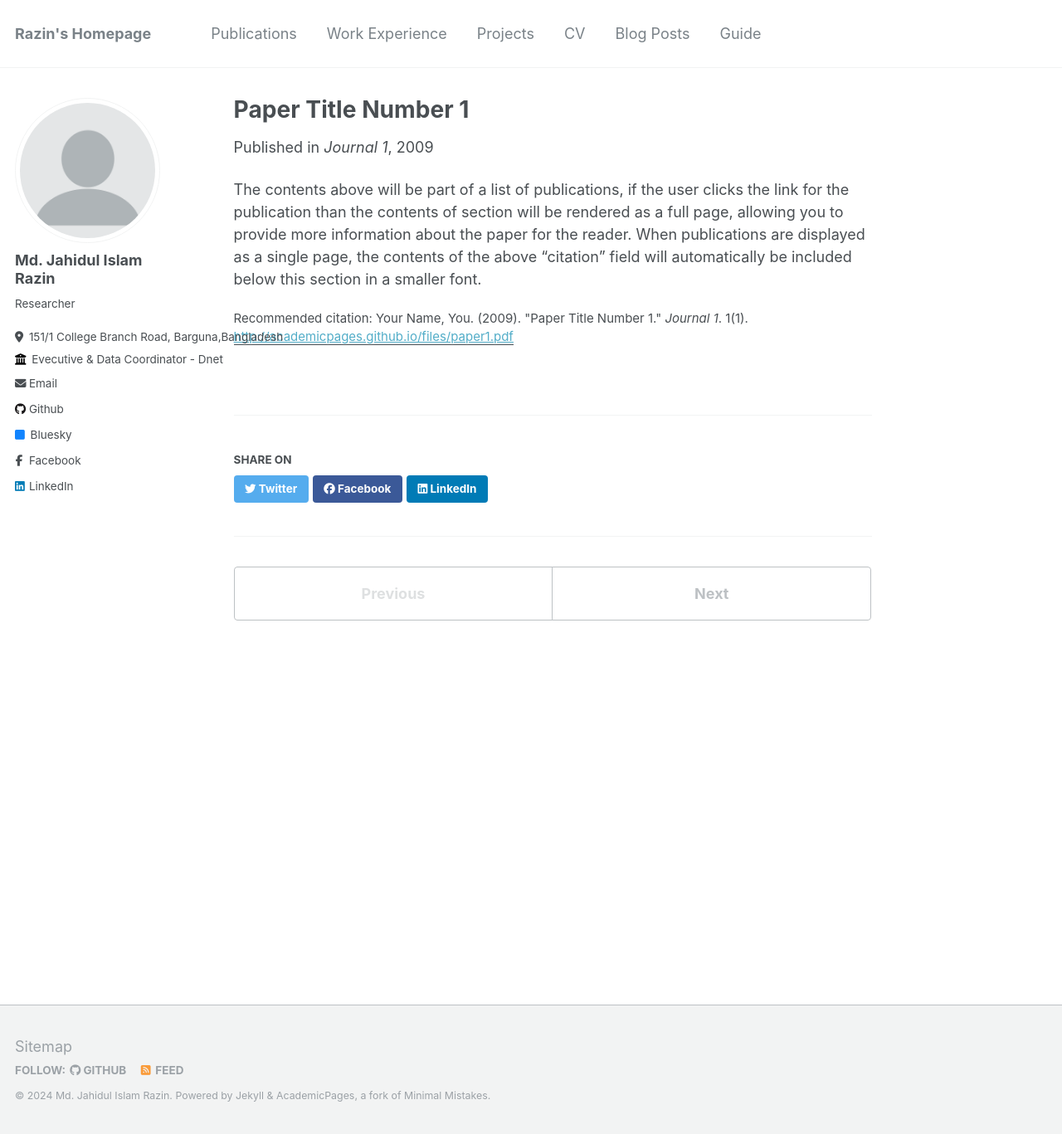
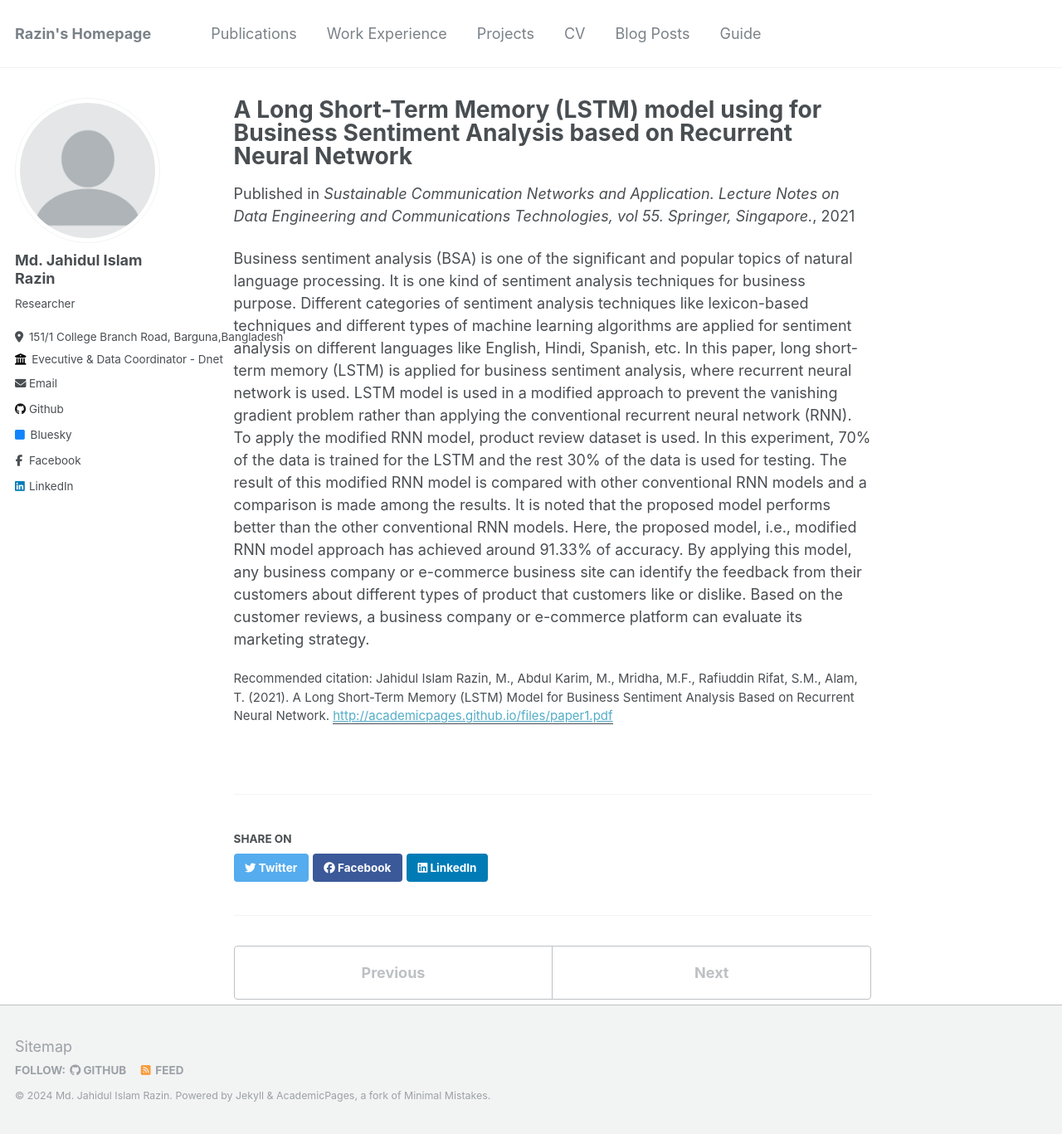
Before and after one commit to Razinn/razins-portfolio, a Jekyll site: the page built from _publications/2009-10-01-paper-title-number-1.md, in a window 1280 px wide and 1367 px high. Shown: the whole window at 83% size. Built offline with Jekyll 4.4.1, drawn with Linux system fonts in a browser that asks for light colours.

Commit message:
Update 2009-10-01-paper-title-number-1.md

```diff
--- a/_publications/2009-10-01-paper-title-number-1.md
+++ b/_publications/2009-10-01-paper-title-number-1.md
@@ -1,12 +1,12 @@
 ---
-title: "Paper Title Number 1"
+title: "A Long Short-Term Memory (LSTM) model using for Business Sentiment Analysis based on Recurrent Neural Network"
 collection: publications
 permalink: /publication/2009-10-01-paper-title-number-1
-excerpt: 'This paper is about the number 1. The number 2 is left for future work.'
-date: 2009-10-01
-venue: 'Journal 1'
+excerpt: 'The paper is about business sentiment analysis.'
+date: 2021-01-26
+venue: 'Sustainable Communication Networks and Application. Lecture Notes on Data Engineering and Communications Technologies, vol 55. Springer, Singapore.'
 paperurl: 'http://academicpages.github.io/files/paper1.pdf'
-citation: 'Your Name, You. (2009). &quot;Paper Title Number 1.&quot; <i>Journal 1</i>. 1(1).'
+citation: 'Jahidul Islam Razin, M., Abdul Karim, M., Mridha, M.F., Rafiuddin Rifat, S.M., Alam, T. (2021). A Long Short-Term Memory (LSTM) Model for Business Sentiment Analysis Based on Recurrent Neural Network.'
 ---
 
-The contents above will be part of a list of publications, if the user clicks the link for the publication than the contents of section will be rendered as a full page, allowing you to provide more information about the paper for the reader. When publications are displayed as a single page, the contents of the above "citation" field will automatically be included below this section in a smaller font.
+Business sentiment analysis (BSA) is one of the significant and popular topics of natural language processing. It is one kind of sentiment analysis techniques for business purpose. Different categories of sentiment analysis techniques like lexicon-based techniques and different types of machine learning algorithms are applied for sentiment analysis on different languages like English, Hindi, Spanish, etc. In this paper, long short-term memory (LSTM) is applied for business sentiment analysis, where recurrent neural network is used. LSTM model is used in a modified approach to prevent the vanishing gradient problem rather than applying the conventional recurrent neural network (RNN). To apply the modified RNN model, product review dataset is used. In this experiment, 70% of the data is trained for the LSTM and the rest 30% of the data is used for testing. The result of this modified RNN model is compared with other conventional RNN models and a comparison is made among the results. It is noted that the proposed model performs better than the other conventional RNN models. Here, the proposed model, i.e., modified RNN model approach has achieved around 91.33% of accuracy. By applying this model, any business company or e-commerce business site can identify the feedback from their customers about different types of product that customers like or dislike. Based on the customer reviews, a business company or e-commerce platform can evaluate its marketing strategy.
```
